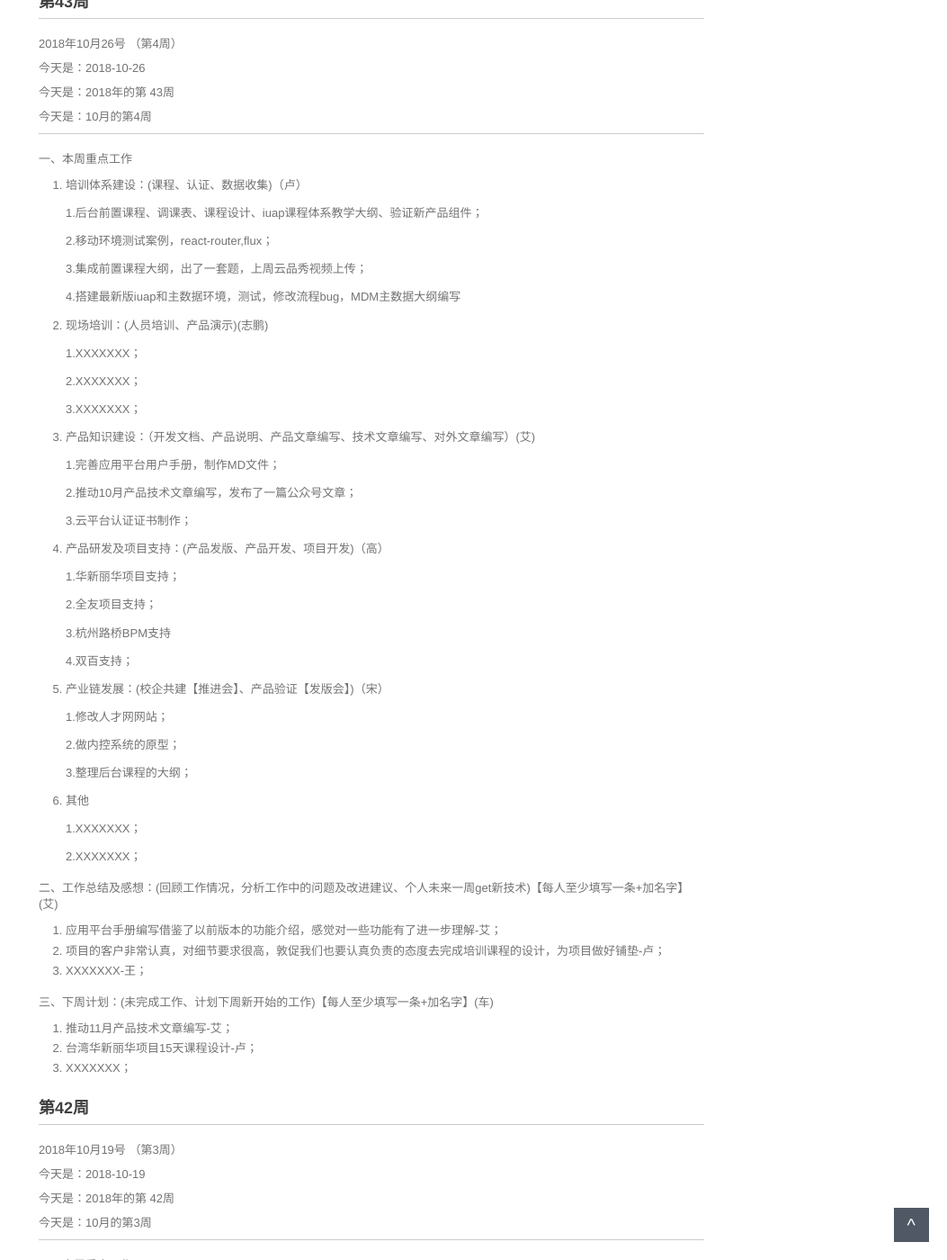
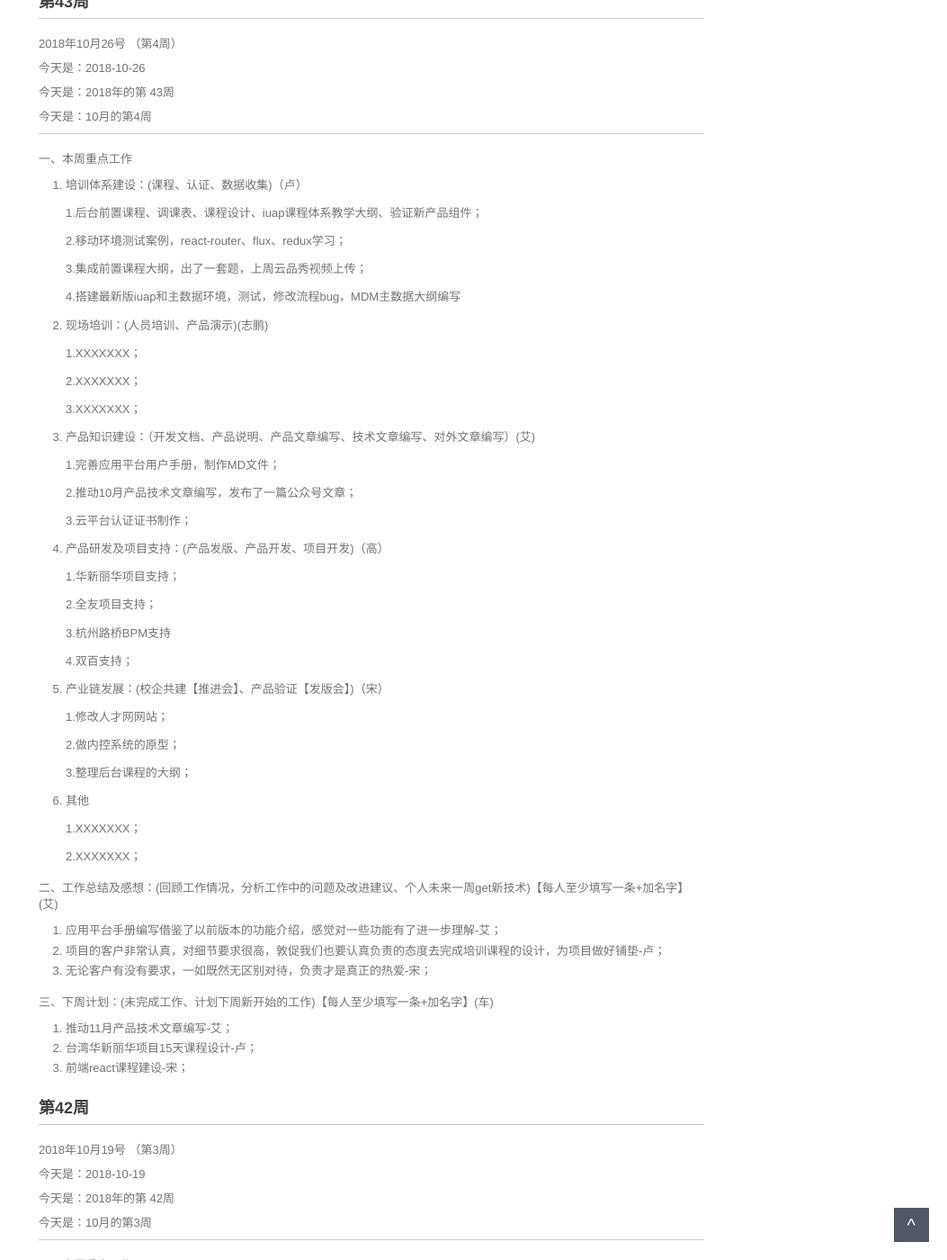
Before and after one commit to walllFlower/blog, a Jekyll site: the page built from _posts/2018-07-17-day_report_cxz.md, in a window 1280 px wide and 1400 px high, scrolled down 341 px. Shown: the whole window at 90% size, without its empty margins (227-1280 px from the left). Built offline with Jekyll 4.4.1, drawn with Linux system fonts in a browser that asks for light colours; comment, search, counter and statistics services are not loaded.

Commit message:
宋慧慧周报
宋慧慧周报

```diff
--- a/_posts/2018-07-17-day_report_cxz.md
+++ b/_posts/2018-07-17-day_report_cxz.md
@@ -28,7 +28,7 @@ categories: 技术运营工作周报
 
     1.后台前置课程、调课表、课程设计、iuap课程体系教学大纲、验证新产品组件；
 
-    2.移动环境测试案例，react-router,flux；
+    2.移动环境测试案例，react-router、flux、redux学习；
 
     3.集成前置课程大纲，出了一套题，上周云品秀视频上传；
 
@@ -78,13 +78,13 @@ categories: 技术运营工作周报
 
 1. 应用平台手册编写借鉴了以前版本的功能介绍，感觉对一些功能有了进一步理解-艾；
 2. 项目的客户非常认真，对细节要求很高，敦促我们也要认真负责的态度去完成培训课程的设计，为项目做好铺垫-卢；
-3. XXXXXXX-王；
+3. 无论客户有没有要求，一如既然无区别对待，负责才是真正的热爱-宋；
 
 三、下周计划：(未完成工作、计划下周新开始的工作)【每人至少填写一条+加名字】(车)
 
 1. 推动11月产品技术文章编写-艾；
 2. 台湾华新丽华项目15天课程设计-卢；
-3. XXXXXXX；
+3. 前端react课程建设-宋；
 
 
 ###  第42周
```
